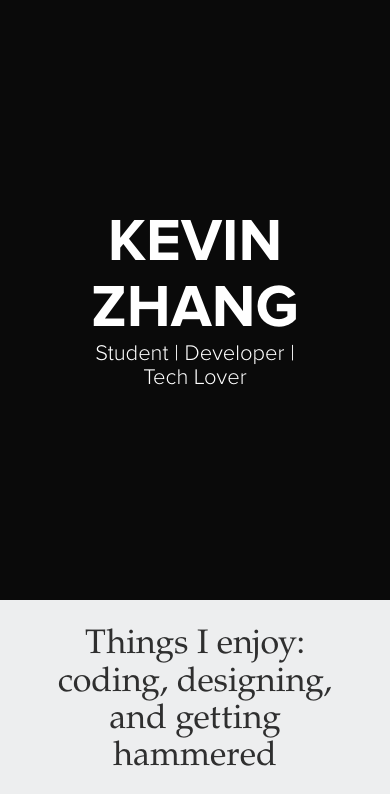
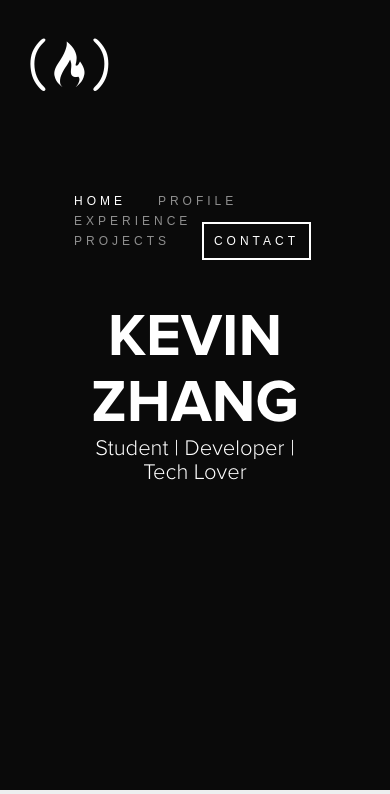
Before and after one commit to izconcept/izkevin-2.0, a plain HTML site: page index.html in a window 390 px wide. Shown: the top 794 px of the page. Drawn offline with nearby package versions, Linux system fonts and the light colour scheme.

Commit message:
Menu + File strucutre
Restructured the project folder
Added menu bar (non-responsive!)

```diff
--- a/style.css
+++ b/CSS/style.css
@@ -31,11 +31,47 @@ body {
 #section-landing {
     position: relative;
     width: 100%;
-    height: 600px;
+    height: 790px;
     background-color: #0a0a0a;
     margin: 0;
     padding: 0;
     color: white;
+}
+#nav-logo {
+    padding: 30px;
+}
+#nav-logo:hover {
+    cursor: pointer;
+}
+#nav-menu {
+    float: right;
+    padding: 60px;
+}
+.menu-item {
+    display: inline;
+    margin-left: 14px;
+    margin-right: 14px;
+    font-family: sans-serif;
+    letter-spacing: 4px;
+    font-weight: 200;
+    color: #8F8F8F;
+    font-size: 12px;
+    -webkit-transition: .7s; /* Safari */
+    transition: .7s;
+}
+.menu-item:hover {
+    cursor: pointer;
+    color: white;
+}
+#menu-contact {
+    color: white;
+    border: 2px solid white;
+    padding: 10px;
+}
+#menu-contact:hover {
+    background-color: white;
+    color: black;
+    cursor: pointer;
 }
 .landing-lead {
     font-family:nova-light;
@@ -81,17 +117,17 @@ body {
 
 @font-face {
     font-family: nova-regular;
-    src: url(media/fonts/ProximaNova-Regular.otf);
+    src: url(../media/fonts/ProximaNova-Regular.otf);
 }
 @font-face {
     font-family: nova-bold;
-    src: url(media/fonts/ProximaNova-Bold.otf);
+    src: url(../media/fonts/ProximaNova-Bold.otf);
 }
 @font-face {
     font-family: nova-light;
-    src: url(media/fonts/ProximaNova-Light.otf);
+    src: url(../media/fonts/ProximaNova-Light.otf);
 }
 @font-face {
     font-family: garamond;
-    src: url(media/fonts/GaramondPremrPro-Capt.otf);
+    src: url(../media/fonts/GaramondPremrPro-Capt.otf);
 }
--- a/index.html
+++ b/index.html
@@ -7,12 +7,24 @@
         <script src="https://code.jquery.com/jquery-3.1.1.min.js" integrity="sha256-hVVnYaiADRTO2PzUGmuLJr8BLUSjGIZsDYGmIJLv2b8=" crossorigin="anonymous"></script>
         <link rel="stylesheet" href="https://maxcdn.bootstrapcdn.com/bootstrap/3.3.7/css/bootstrap.min.css" integrity="sha384-BVYiiSIFeK1dGmJRAkycuHAHRg32OmUcww7on3RYdg4Va+PmSTsz/K68vbdEjh4u" crossorigin="anonymous">
         <script src="https://maxcdn.bootstrapcdn.com/bootstrap/3.3.7/js/bootstrap.min.js" integrity="sha384-Tc5IQib027qvyjSMfHjOMaLkfuWVxZxUPnCJA7l2mCWNIpG9mGCD8wGNIcPD7Txa" crossorigin="anonymous"></script>
-        <link rel="stylesheet" href="style.css">
+        <script src="https://use.fontawesome.com/47183d5423.js"></script>
+        <link rel="stylesheet" href="CSS/style.css">
+        <script src="javascript/index.js"></script>
     </head>
 
     <body>
 
     <div id="section-landing">
+        <div id="landing-nav">
+            <i id="nav-logo" class="fa fa-free-code-camp fa-5x" aria-hidden="true"></i>
+            <div id="nav-menu">
+                <div class="menu-item" style="color: white">HOME</div>
+                <div class="menu-item">PROFILE</div>
+                <div class="menu-item">EXPERIENCE</div>
+                <div class="menu-item">PROJECTS</div>
+                <div class="menu-item" id="menu-contact">CONTACT</div>
+            </div>
+        </div>
         <div class="centered">
             <h1 id="landing-title" class="nova-bold">KEVIN ZHANG</h1>
             <h1 class="landing-lead">Student | Developer | Tech Lover</h1>
--- /dev/null
+++ b/javascript/index.js
@@ -0,0 +1,3 @@
+/**
+ * Created by IzKevin on 2017-02-16.
+ */
```
Also changed, not shown: 1 other file.
